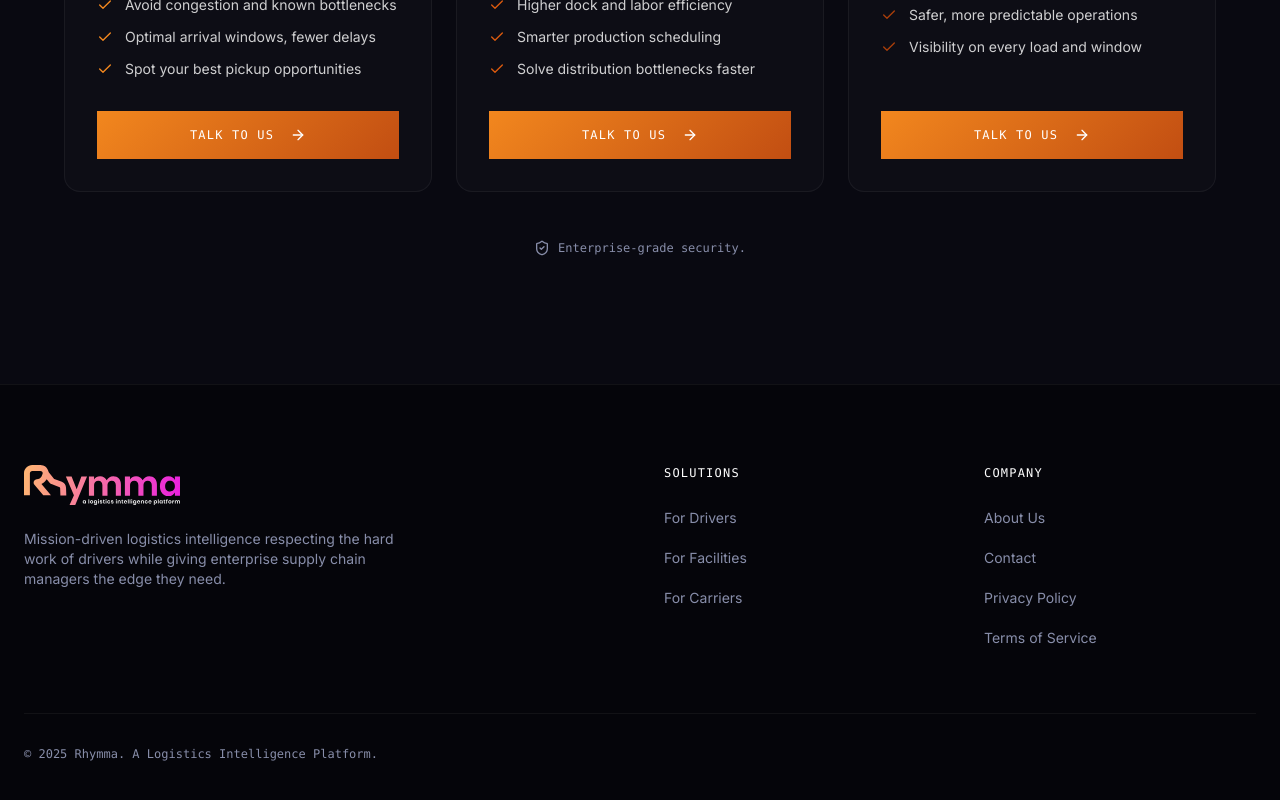
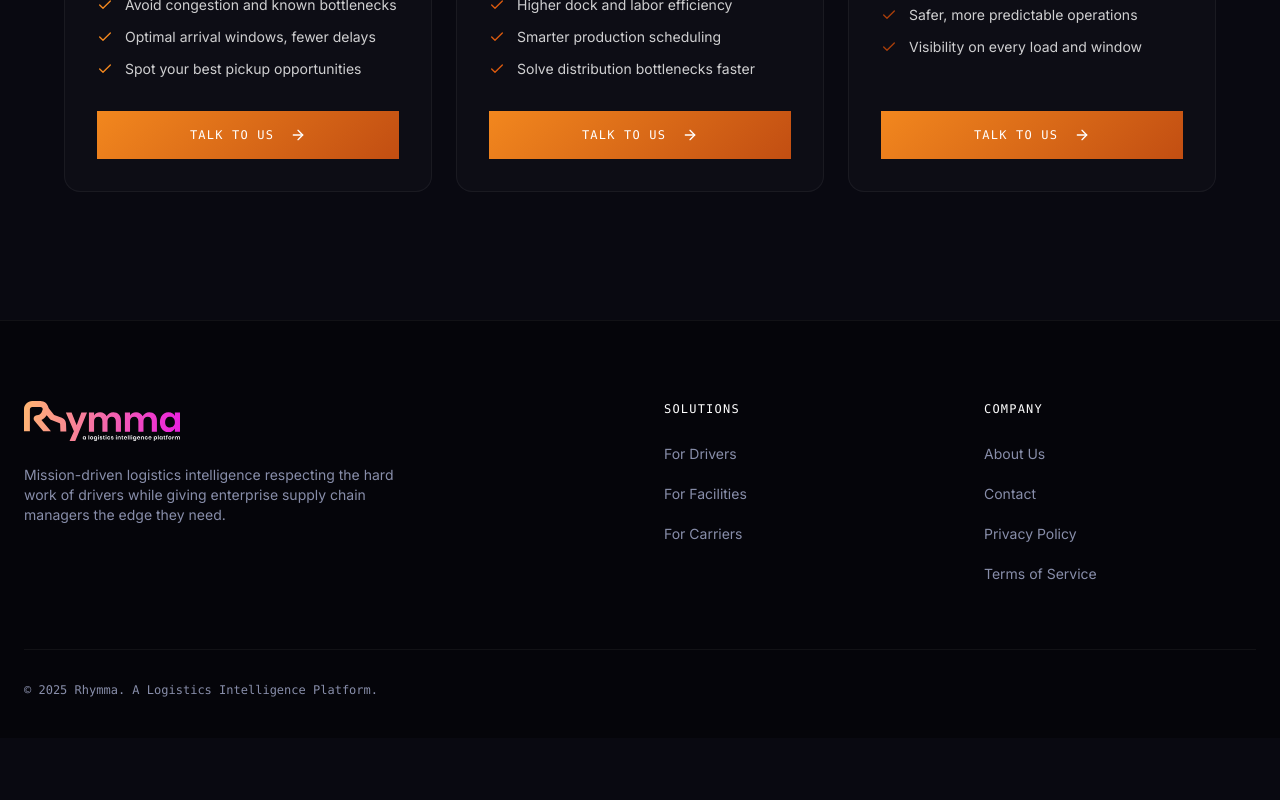
Before and after one commit to AcePrime3/Rhymma-website, a React (Vite) app: page /get-started in a window 1280 px wide. Shown: the part 795-1595 px from the top of the page. After the commit the page ends 1533 px from the top, so only its background shows below. Built offline with nearby package versions, Linux system fonts and the light colour scheme.

Commit message:
Remove security tagline from get started page

```diff
--- a/src/pages/GetStarted.tsx
+++ b/src/pages/GetStarted.tsx
@@ -1,6 +1,6 @@
 import { Link } from "wouter";
 import { motion } from "framer-motion";
-import { ArrowRight, Check, ShieldCheck } from "lucide-react";
+import { ArrowRight, Check } from "lucide-react";
 import { Button } from "@/components/ui/button";
 import SiteHeader from "@/components/site-header";
 import SiteFooter from "@/components/site-footer";
@@ -102,10 +102,6 @@ export default function GetStarted() {
             })}
           </div>
 
-          <div className="flex items-center justify-center gap-2 mt-12 text-xs text-muted-foreground font-mono">
-            <ShieldCheck className="w-4 h-4" />
-            Enterprise-grade security.
-          </div>
         </div>
       </section>
 
```
